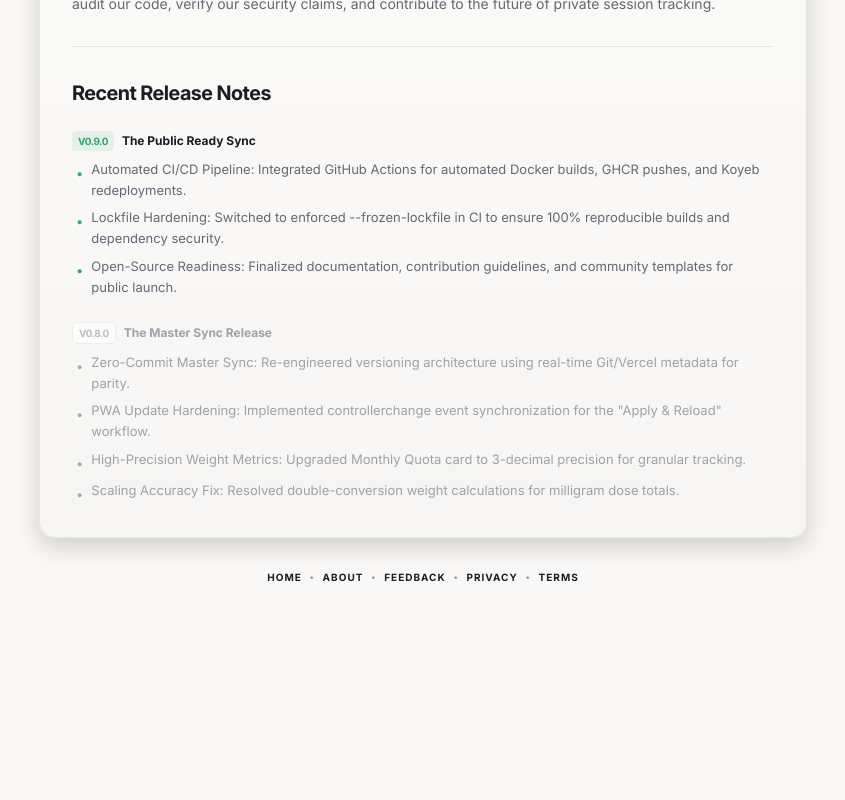
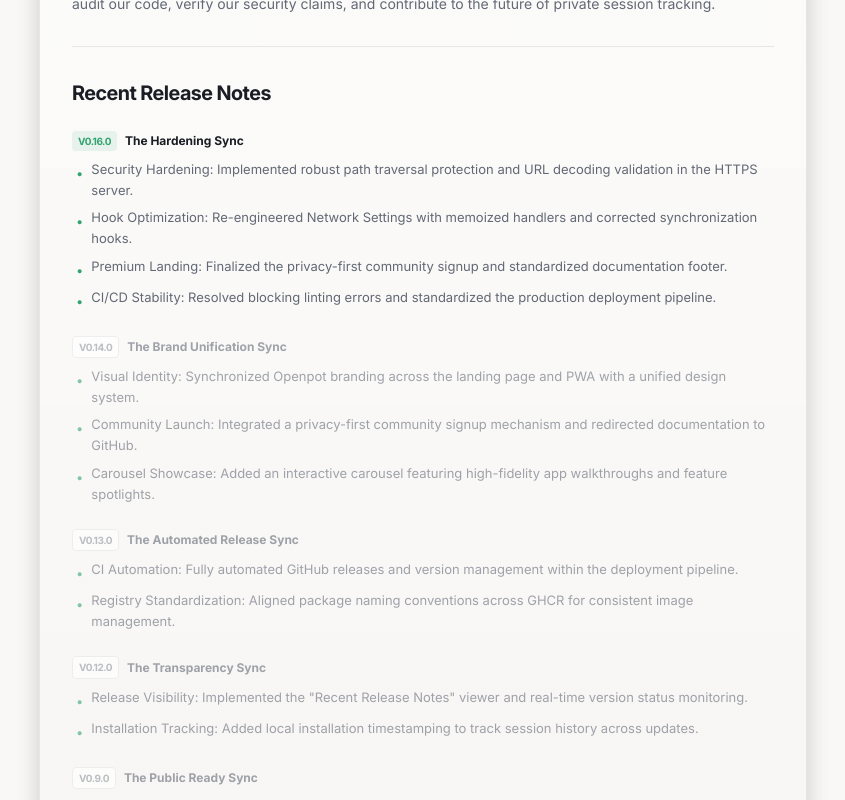
Before and after one commit to openpot/core, a Next.js app: page /about in a window 1280 px wide. Shown: the part 880-1680 px from the top of the page, without its empty margins (217-1062 px from the left). Before the commit the page ends 1521 px from the top, so only its background shows below. Built offline with nearby package versions, Linux system fonts and the light colour scheme.

Commit message:
feat: update release notes to v0.16.0 and expand visibility

```diff
--- a/src/app/about/page.tsx
+++ b/src/app/about/page.tsx
@@ -75,7 +75,7 @@ export default function AboutPage() {
             </h2>
 
             <div className="space-y-6">
-              {RELEASES.slice(0, 2).map((release, index) => (
+              {RELEASES.slice(0, 5).map((release, index) => (
                 <div key={release.version} className={`space-y-2 ${index > 0 ? 'opacity-60' : ''}`}>
                   <div className="flex items-center gap-2">
                     <span className={`text-[10px] font-bold uppercase tracking-tighter px-1.5 py-0.5 rounded ${
--- a/src/data/releases.ts
+++ b/src/data/releases.ts
@@ -6,6 +6,45 @@ export interface Release {
 }
 
 export const RELEASES: Release[] = [
+  {
+    version: 'v0.16.0',
+    title: 'The Hardening Sync',
+    date: '2026-05-04',
+    changes: [
+      'Security Hardening: Implemented robust path traversal protection and URL decoding validation in the HTTPS server.',
+      'Hook Optimization: Re-engineered Network Settings with memoized handlers and corrected synchronization hooks.',
+      'Premium Landing: Finalized the privacy-first community signup and standardized documentation footer.',
+      'CI/CD Stability: Resolved blocking linting errors and standardized the production deployment pipeline.'
+    ]
+  },
+  {
+    version: 'v0.14.0',
+    title: 'The Brand Unification Sync',
+    date: '2026-05-04',
+    changes: [
+      'Visual Identity: Synchronized Openpot branding across the landing page and PWA with a unified design system.',
+      'Community Launch: Integrated a privacy-first community signup mechanism and redirected documentation to GitHub.',
+      'Carousel Showcase: Added an interactive carousel featuring high-fidelity app walkthroughs and feature spotlights.'
+    ]
+  },
+  {
+    version: 'v0.13.0',
+    title: 'The Automated Release Sync',
+    date: '2026-05-04',
+    changes: [
+      'CI Automation: Fully automated GitHub releases and version management within the deployment pipeline.',
+      'Registry Standardization: Aligned package naming conventions across GHCR for consistent image management.'
+    ]
+  },
+  {
+    version: 'v0.12.0',
+    title: 'The Transparency Sync',
+    date: '2026-05-04',
+    changes: [
+      'Release Visibility: Implemented the "Recent Release Notes" viewer and real-time version status monitoring.',
+      'Installation Tracking: Added local installation timestamping to track session history across updates.'
+    ]
+  },
   {
     version: 'v0.9.0',
     title: 'The Public Ready Sync',
```
